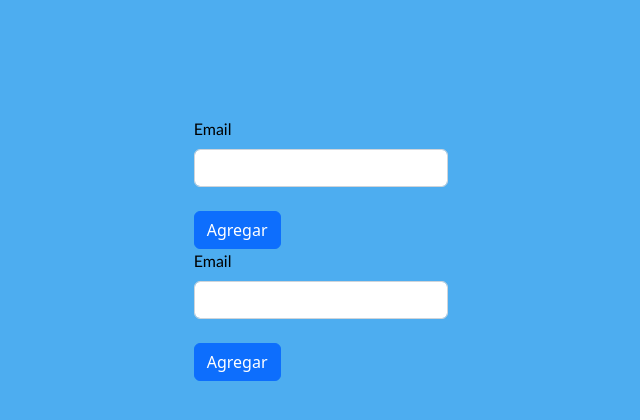
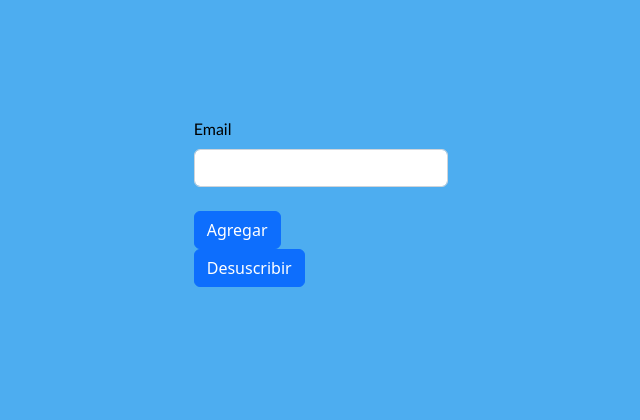
Before and after one commit to CitreaStricta/IS2, a Flask app: page /agregarmails in a window 1280 px wide. Shown: the part 244-664 px from the top of the page, without its empty margins (319-959 px from the left). Run offline with Flask 2, Linux system fonts and the light colour scheme; the visitor is signed in with stand-in values (Sample User, id 1); some libraries are stand-ins or nearby versions.

Commit message:
push desuscripcion mails

```diff
--- a/app/admin/forms.py
+++ b/app/admin/forms.py
@@ -5,6 +5,4 @@
 class MailForm(FlaskForm):
     email = StringField('Email', validators=[DataRequired(),Email()])
     submit = SubmitField('Agregar')
-class MailFormEliminar(FlaskForm):
-    email = StringField('Email', validators=[DataRequired(),Email()])
-    submit = SubmitField('Eliminar')
+    delete= SubmitField('Desuscribir')
--- a/app/admin/routes.py
+++ b/app/admin/routes.py
@@ -6,7 +6,7 @@
 from collections import Counter
 from app import admin, db
 from . import admin_bp
-from .forms import MailForm,MailFormEliminar
+from .forms import MailForm
 import re
 
 @admin_bp.route('/crearEncuesta')
@@ -159,11 +159,19 @@
     creado=None
     if request.method=='POST':
         if form.validate_on_submit():
-            email=form.email.data
-            suscrito= True
-            db.execute('INSERT INTO mails values(%s,%s)',(email,suscrito))
-            creado= f'Mail ingresado exitosamente'
-            return render_template('admin/agregarmails.html', form=form,creado=creado)
+            if form.submit.data:
+                email=form.email.data
+                suscrito= True
+                db.execute('INSERT INTO mails values(%s,%s)',(email,suscrito))
+                creado= f'Mail ingresado exitosamente'
+                return render_template('admin/agregarmails.html', form=form,creado=creado)
+            else:
+                email=form.email.data
+                suscrito= False
+                db.execute('UPDATE mails SET suscrito=%s where correo=%s',(suscrito,email))
+                creado= f'Mail desuscrito exitosamente'
+                return render_template('admin/agregarmails.html', form=form,creado=creado)
         else:
-            error = f'Datos incorrectos, intentelo nuevamente'
+            error= f'Datos incorrectos,intente de nuevo'
+            return render_template('admin/agregarmails.html', form=form,error=error)
     return render_template('admin/agregarmails.html', form=form,error=error)
--- a/app/admin/templates/admin/agregarmails.html
+++ b/app/admin/templates/admin/agregarmails.html
@@ -35,11 +35,14 @@
             <div>
                 {{ form.submit(class="btn btn-primary") }}
             </div>
+            <div>
+                {{ form.delete(class="btn btn-primary") }}
+            </div>
         </form>
     </div>
     <div class="container-fluid form-orden-campos">
         {% if creado %}
-            <p style="color: yellow;"><strong>Creado:</strong> {{ creado }}
+            <p style="color: yellow;"><strong>Correcto:</strong> {{ creado }}
         {% endif %}
         <form action="" method="post" novalidate>
             {{form.hidden_tag()}}
@@ -50,37 +53,7 @@
             </div>
         </form>
     </div>
-    <div class="container-fluid form-orden-campos">
-        {% if error %}
-            <p style="color: red;"><strong>Error:</strong> {{ error }}
-        {% endif %}
-        <form action="" method="post" novalidate>
-            {{form.hidden_tag()}}
-            <div>
-                {{ form.email.label(class="form-label letras_en_login") }}
-                {{ form.email(class_="form-control letras_en_login") }}<br>
-                {% for error in form.email.errors %}
-                <span style="color: red;">{{ error }}</span>
-                {% endfor %}
-            </div>
-            <div>
-                {{ form.submit(class="btn btn-primary") }}
-            </div>
-        </form>
-    </div>
-    <div class="container-fluid form-orden-campos">
-        {% if creado %}
-            <p style="color: yellow;"><strong>Creado:</strong> {{ creado }}
-        {% endif %}
-        <form action="" method="post" novalidate>
-            {{form.hidden_tag()}}
-            <div>
-                {% for error in form.email.errors %}
-                <span style="color: yellow;">{{ creado }}</span>
-                {% endfor %}
-            </div>
-        </form>
-    </div>
+
     <!-- JS -->
     <script src="{{ url_for('public.static', filename='js/popper.min.js') }}"></script>
     <script src="{{ url_for('public.static', filename='js/bootstrap.min.js') }}"></script>
```
